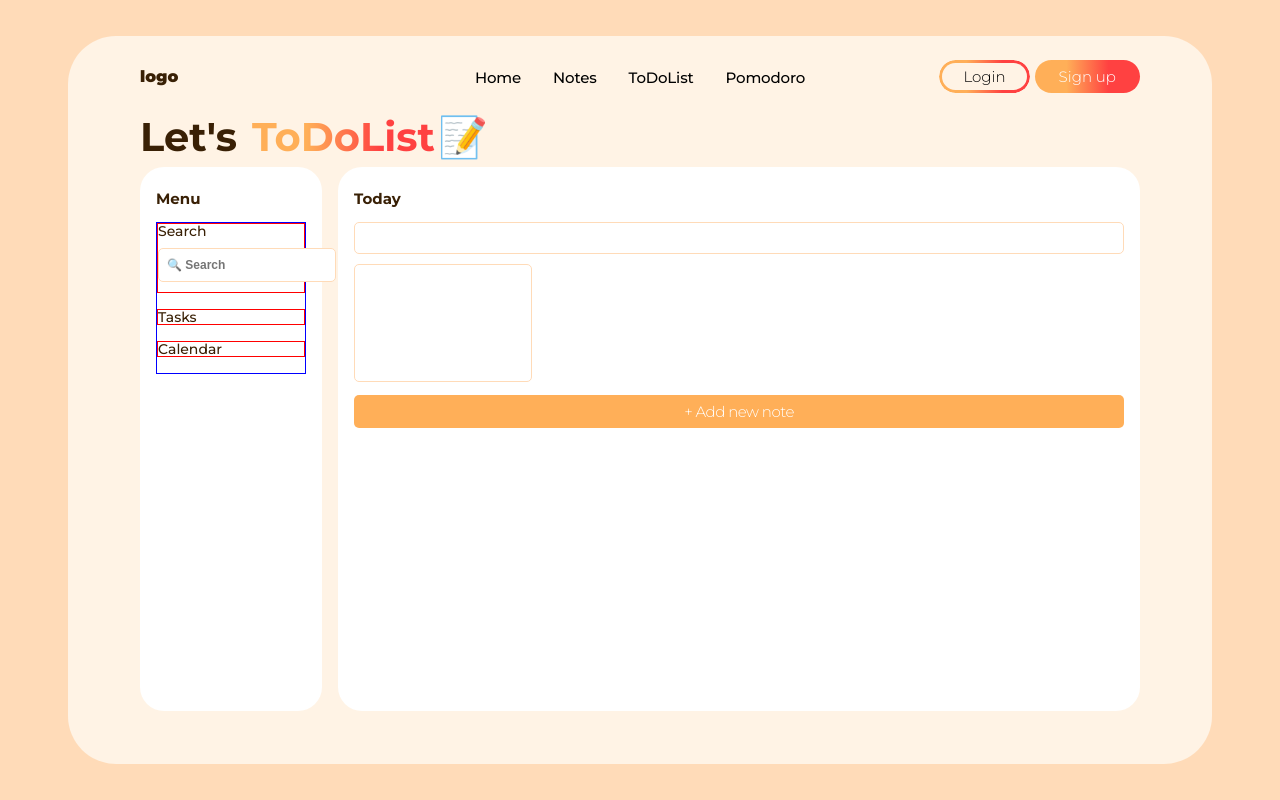
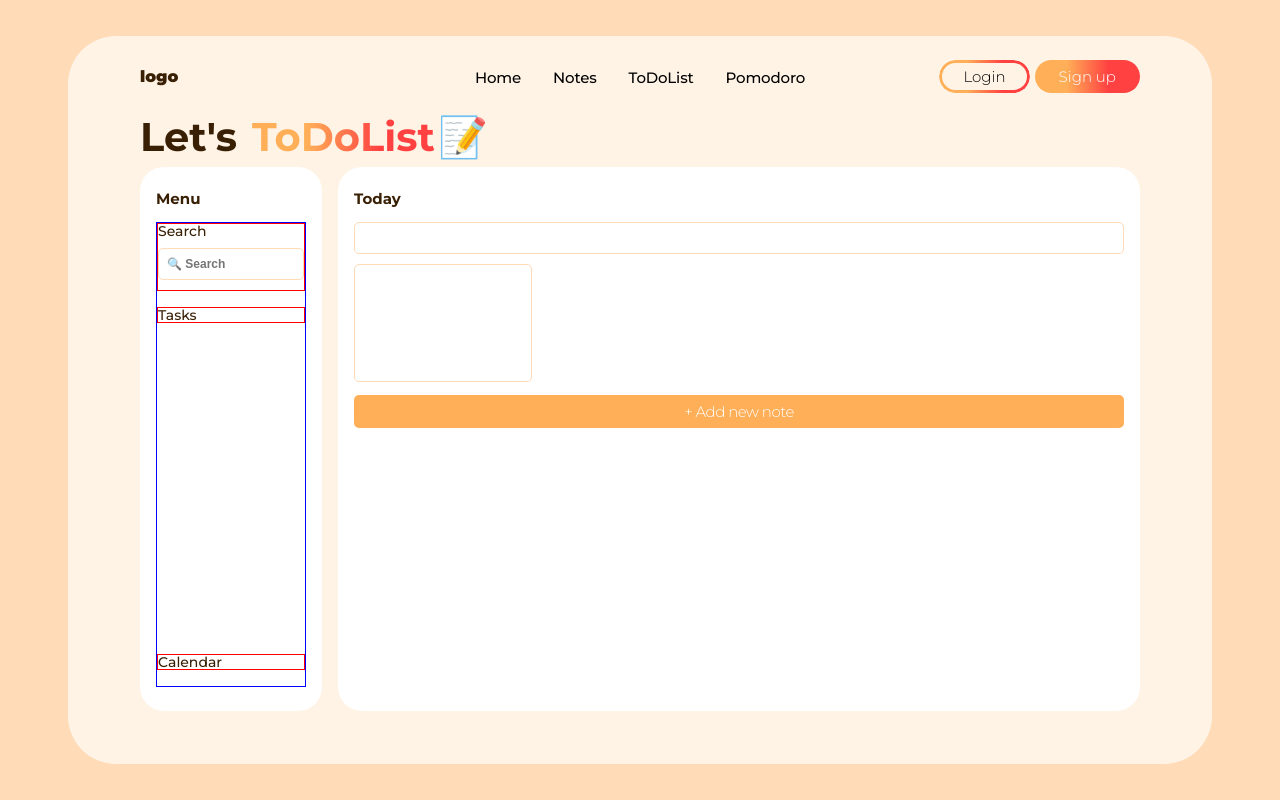
Before and after one commit to sooozi/study-app_ver.01, a React (Create React App) app: page /ToDoList in a window 1280 px wide. Built offline with nearby package versions, Linux system fonts and the light colour scheme.

Commit message:
231222_스터디앱_투두리스트 sort 버튼

```diff
--- a/src/components/InnerFilter.js
+++ b/src/components/InnerFilter.js
@@ -3,10 +3,6 @@ import styled from "styled-components";
 
 const FilterInner= styled.div `
     margin: 10px 0;
-`;
-
-const Form = styled.form `
-    display: flex;
 `;
 
 const SearchBar= styled.input `
@@ -17,6 +13,7 @@ const SearchBar= styled.input `
     font-weight: bold;
     outline: 0;
     color: rgb(57, 32, 5);
+    width: -webkit-fill-available;
     &:focus, &:focus-visible  {
         border: 1px solid rgba(255, 243, 229, 1);
         background-color: rgba(255, 243, 229, 1);
@@ -26,24 +23,8 @@ const SearchBar= styled.input `
     }
 `;
 
-const SelectBox = styled.select `
-    margin-left: 5px;
-    padding: 0.5rem;
-    border-radius: 5px;
-    border: 1px solid #ffdbb8;
-    font-size: 12px;
-    font-weight: bold;
-    outline: 0;
-    color: rgb(57, 32, 5);
-    &:focus, &:focus-visible  {
-        border: 1px solid rgba(255, 243, 229, 1);
-        background-color: rgba(255, 243, 229, 1);
-    }
-`;
-
 function InnerFilter({ onSearchChange, onSortChange }) {
     const [searchValue, setSearchValue] = useState('');
-    const [sortOption, setSortOption] = useState('');
 
     const handleSearchChange = (event) => {
         setSearchValue(event.target.value);
@@ -51,28 +32,14 @@ function InnerFilter({ onSearchChange, onSortChange }) {
         onSearchChange(event.target.value);
     };
 
-    const handleSortChange = (event) => {
-        const selectedSortOption = event.target.value;
-        setSortOption(selectedSortOption);
-        // 부모 컴포넌트에서 전달한 콜백 함수 호출
-        onSortChange(selectedSortOption);
-    };
-
     return (
         <FilterInner>
-            <Form>
             <SearchBar
                 type="text"
                 value={searchValue}
                 placeholder='🔍 Search'
                 onChange={handleSearchChange}
             />
-                <SelectBox value={sortOption} onChange={handleSortChange}>
-                    <option value="">Oldest First</option>
-                    <option value="createdAt">Recent First</option>
-                    {/* <option value="updatedAt">Recent Updated</option> */}
-                </SelectBox>
-            </Form>
         </FilterInner>
     );
 }
--- a/src/components/TodoNav.js
+++ b/src/components/TodoNav.js
@@ -1,4 +1,4 @@
-import { default as React, useEffect, useState } from 'react';
+import { default as React, useState } from 'react';
 import styled from "styled-components";
 import InnerFilter from "./InnerFilter";
 
@@ -27,6 +27,10 @@ const InnerTit = styled.span `
 
 const ContWrap= styled.div `
     border: 1px solid blue;
+    display: flex;
+    flex-direction: column;
+    justify-content: space-between;
+    height: 100%;
 `;
 
 const ContBox= styled.div `
@@ -35,49 +39,28 @@ const ContBox= styled.div `
 `;
 
 
-
-function TodoNav({ onSearchChange, onSortChange }) {
+function TodoNav({ onSearchChange }) {
     const [searchValue, setSearchValue] = useState('');
-    const [sortOption, setSortOption] = useState('');
-    const [inputValue, setInputValue] = useState('');
-    const [textareaValue, setTextareaValue] = useState('');
-    const [selectedOption, setSelectedOption] = useState('');
-    const [memos, setMemos] = useState([]);
-
-    useEffect(() => {
-        // 로컬스토리지에서 메모 가져와서 차례대로 정렬
-        let storedMemos = JSON.parse(localStorage.getItem('memos')) || [];
-        setMemos(storedMemos);
-    }, []);
-
 
     const handleSearchChange = (event) => {
         setSearchValue(event.target.value);
-        // 부모 컴포넌트에서 전달한 콜백 함수 호출
         onSearchChange(event.target.value);
-    };
-
-    const handleSortChange = (event) => {
-        const selectedSortOption = event.target.value;
-        setSortOption(selectedSortOption);
-        // 부모 컴포넌트에서 전달한 콜백 함수 호출
-        onSortChange(selectedSortOption);
     };
 
     return (
         <TodoInner>
             <InnerTopTit>Menu</InnerTopTit>
             <ContWrap>
-                <>
+                <div>
                     <ContBox>
                         <InnerTit>Search</InnerTit>
-                        <InnerFilter onSearchChange={handleSearchChange} onSortChange={handleSortChange} />
+                        <InnerFilter onSearchChange={handleSearchChange} />
                     </ContBox>
                     <ContBox>
                         <InnerTit>Tasks</InnerTit>
 
                     </ContBox>
-                </>
+                </div>
                 <ContBox>
                     <InnerTit>Calendar</InnerTit>
 
@@ -87,5 +70,4 @@ function TodoNav({ onSearchChange, onSortChange }) {
     );
 }
 
-
 export default TodoNav;
```
Lines whose indentation alone changed are shown as unchanged.
